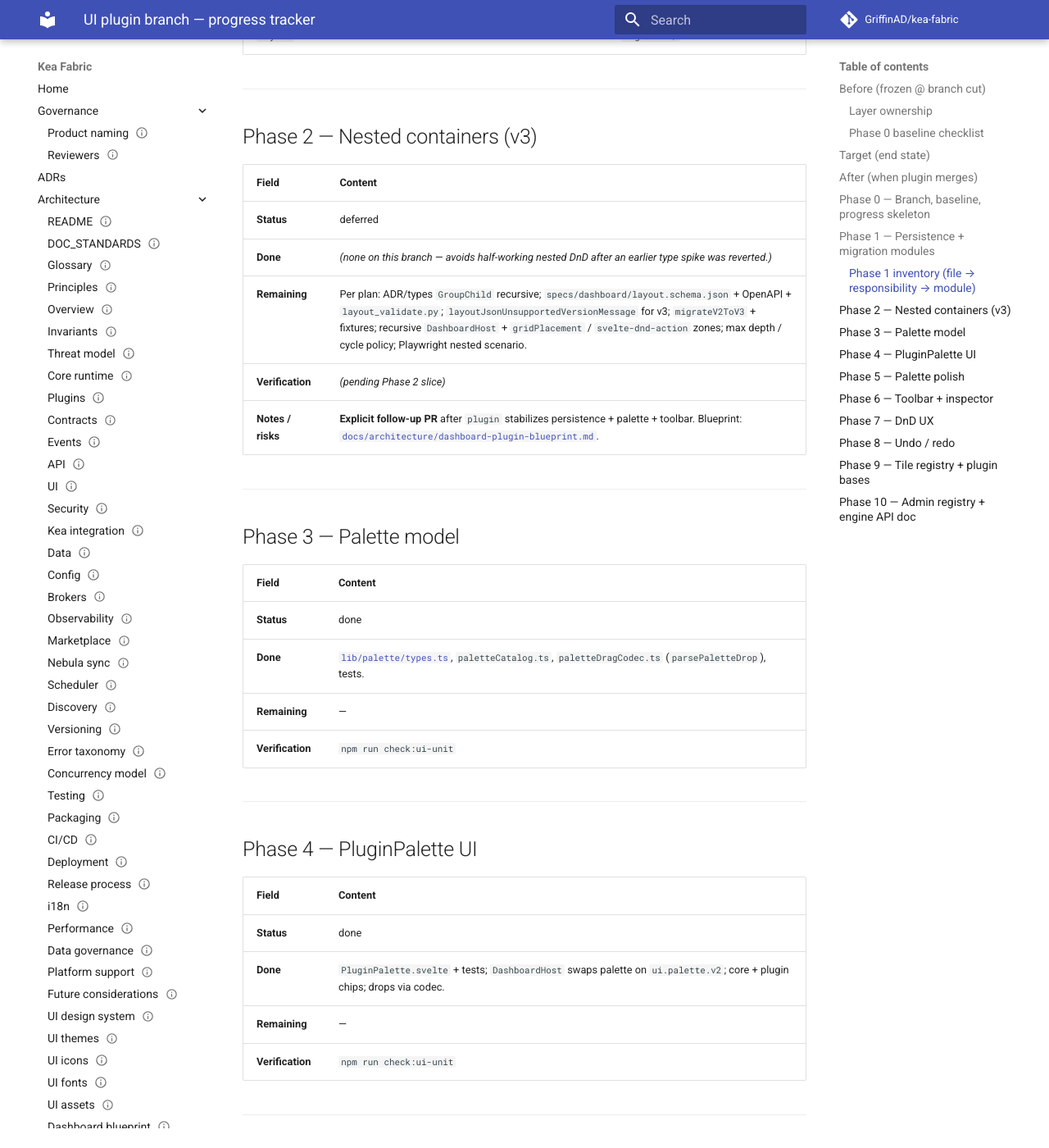
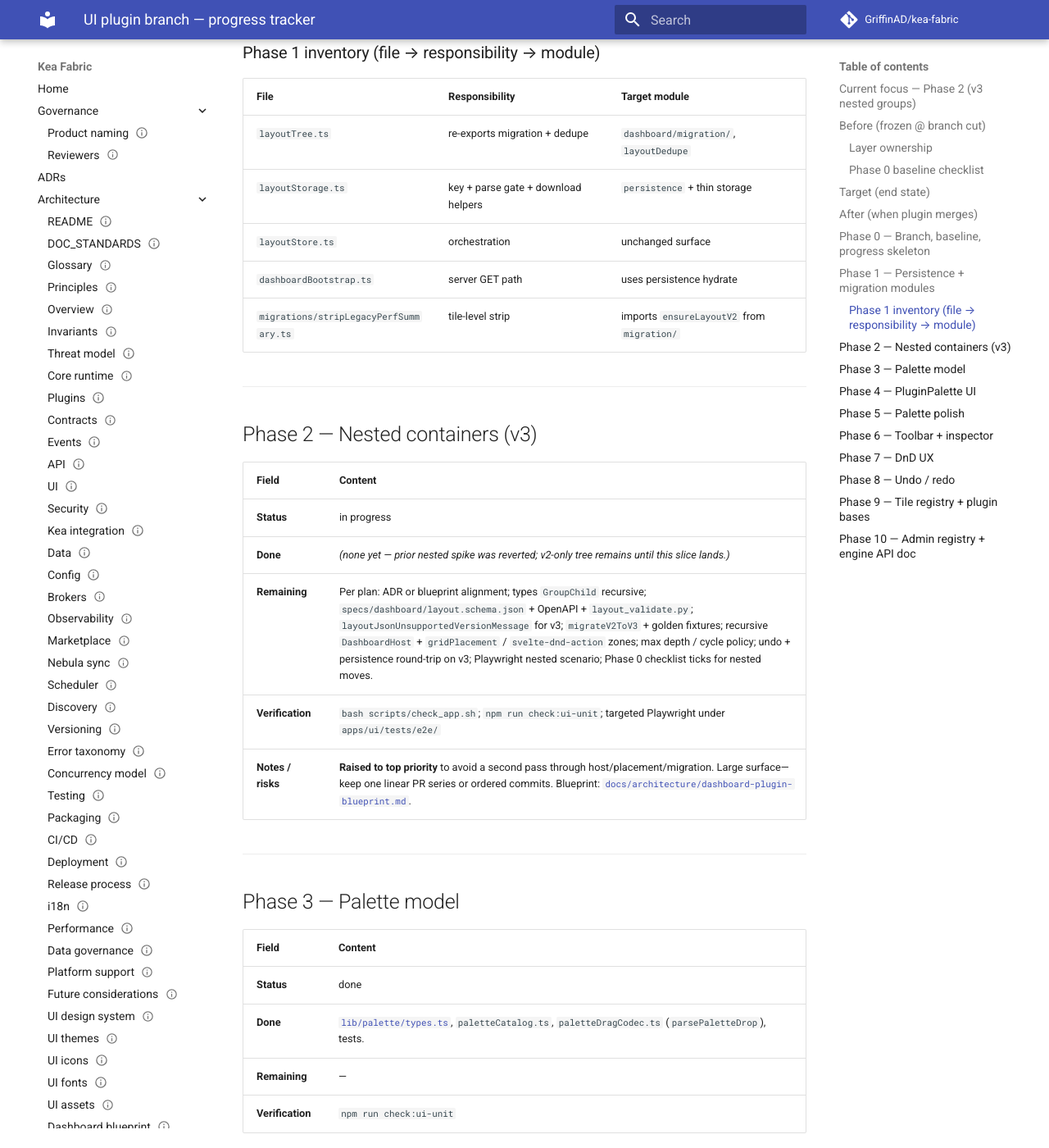
Before and after one commit to GriffinAD/dns-fabric, an MkDocs documentation site: the page built from docs/planning/UI_PLUGIN_BRANCH_PROGRESS.md, in a window 1280 px wide and 1400 px high, scrolled down 3256 px. Shown: the whole window at 82% size. Built offline with MkDocs 1.6.1 and Material for MkDocs 9.7.7, drawn with Linux system fonts in a browser that asks for light colours; comment, search, counter and statistics services are not loaded; some of the changed text lies outside the part shown.

Commit message:
docs: refresh UI plugin branch progress for layout v3
Signed-off-by: GriffinAD <nigel.surridge@btinternet.com>

```diff
--- a/docs/planning/UI_PLUGIN_BRANCH_PROGRESS.md
+++ b/docs/planning/UI_PLUGIN_BRANCH_PROGRESS.md
@@ -2,6 +2,12 @@
 
 **Branch:** `plugin`
 **Plan:** [.cursor/plans/ui-v2-plugin-branch.plan.md](../../.cursor/plans/ui-v2-plugin-branch.plan.md) (read-only reference; do not edit as part of routine work)
+
+## Current focus — Phase 2 (v3 nested groups)
+
+**Priority:** Ship **nested containers** as the next coordinated engine slice so we do not rework placement, host DnD zones, migration, undo, and server validation twice. Phases 3–10 already landed on **v2** (tiles-only inside groups); v3 adds **groups-as-children** with depth/cycle policy and a single migration path (`migrateV2ToV3` + golden fixtures). Align [`dashboard-plugin-blueprint.md`](../architecture/dashboard-plugin-blueprint.md) or a short ADR if host contracts change.
+
+**Scope reminder (from plan):** touch `types` / Zod / normalise, `migration/`, `layoutTree` / `gridPlacement`, `DashboardHost`, `layoutJsonUnsupportedVersionMessage`, `specs/dashboard/layout.schema.json`, OpenAPI, `layout_validate.py`, then Playwright + Phase 0 checklist for nested moves.
 
 ## Before (frozen @ branch cut)
 
@@ -42,7 +48,7 @@
 ## Target (end state)
 
 - First-class **migration** + **persistence** modules; thin shell/bootstrap.
-- **v3** recursive groups; schema + OpenAPI + Python validator aligned _(see Phase 2 — deferred)_.
+- **v3** recursive groups; schema + OpenAPI + Python validator aligned (**Phase 2 — in progress;** see section below).
 - Unified **palette** (plugins + core) with codec + PluginPalette UI + polish.
 - **Editor** toolbar + inspector; **DnD** interaction layer; **undo/redo** with documented remote rules.
 - **dashboardTileRegistry** + lint boundaries; **adminRouteRegistry** + engine public API doc.
@@ -93,11 +99,11 @@
 
 | Field | Content |
 | --- | --- |
-| **Status** | deferred |
-| **Done** | _(none on this branch — avoids half-working nested DnD after an earlier type spike was reverted.)_ |
-| **Remaining** | Per plan: ADR/types `GroupChild` recursive; `specs/dashboard/layout.schema.json` + OpenAPI + `layout_validate.py`; `layoutJsonUnsupportedVersionMessage` for v3; `migrateV2ToV3` + fixtures; recursive `DashboardHost` + `gridPlacement` / `svelte-dnd-action` zones; max depth / cycle policy; Playwright nested scenario. |
-| **Verification** | _(pending Phase 2 slice)_ |
-| **Notes / risks** | **Explicit follow-up PR** after `plugin` stabilizes persistence + palette + toolbar. Blueprint: [`docs/architecture/dashboard-plugin-blueprint.md`](../../docs/architecture/dashboard-plugin-blueprint.md). |
+| **Status** | in progress |
+| **Done** | _(none yet — prior nested spike was reverted; v2-only tree remains until this slice lands.)_ |
+| **Remaining** | Per plan: ADR or blueprint alignment; types `GroupChild` recursive; `specs/dashboard/layout.schema.json` + OpenAPI + `layout_validate.py`; `layoutJsonUnsupportedVersionMessage` for v3; `migrateV2ToV3` + golden fixtures; recursive `DashboardHost` + `gridPlacement` / `svelte-dnd-action` zones; max depth / cycle policy; undo + persistence round-trip on v3; Playwright nested scenario; Phase 0 checklist ticks for nested moves. |
+| **Verification** | `bash scripts/check_app.sh`; `npm run check:ui-unit`; targeted Playwright under `apps/ui/tests/e2e/` |
+| **Notes / risks** | **Raised to top priority** to avoid a second pass through host/placement/migration. Large surface—keep one linear PR series or ordered commits. Blueprint: [`docs/architecture/dashboard-plugin-blueprint.md`](../../docs/architecture/dashboard-plugin-blueprint.md). |
 
 ---
 
@@ -151,7 +157,7 @@
 | --- | --- |
 | **Status** | partial |
 | **Done** | `interactions/dragIntent.ts` + `DASHBOARD_DRAG_INTENT_KINDS` + unit test; progress doc intent taxonomy pointer in plan. |
-| **Remaining** | Ghost, snap preview, drop highlight, rAF throttle, reduced-motion path, Playwright per plan §Phase 7. |
+| **Remaining** | Ghost, snap preview, drop highlight, rAF throttle, reduced-motion path, Playwright per plan §Phase 7. **Host-level** drop UX should target the **v3** recursive drop matrix once Phase 2 lands (avoid polishing v2-only zones that will be replaced). |
 | **Verification** | `npm run check:ui-unit` |
 
 ---
```
